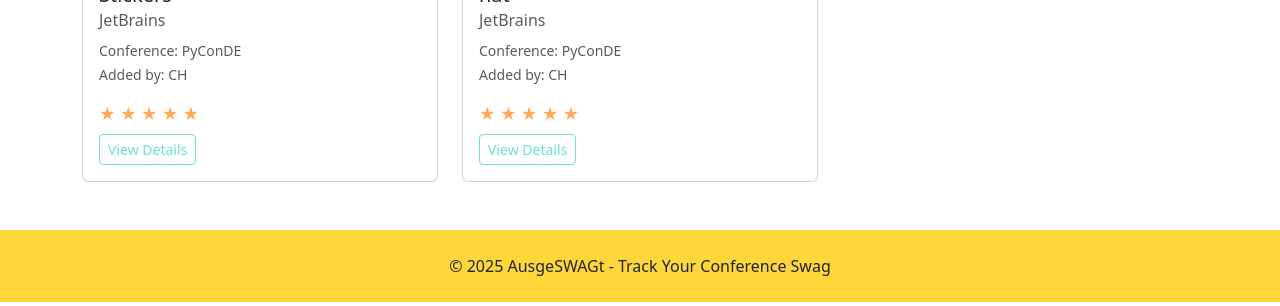
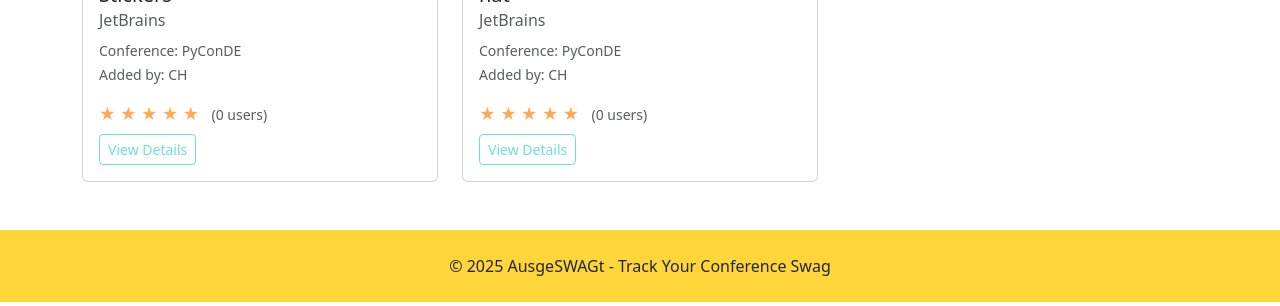
Before and after one commit to Cheukting/AusgeSWAGt, a Django app: page / in a window 1280 px wide. Shown: the part 558-864 px from the top of the page. Run offline with Django 5.2, Linux system fonts and the light colour scheme; data comes from the database, SQL or seed files in the repository; data that the repository does not hold is empty.

Commit message:
Add swag ratings count display on the home page
The change displays the total number of user ratings for each swag item on the home page. This provides users with more context about the popularity or feedback of each swag.

```diff
--- a/templates/swags/home.html
+++ b/templates/swags/home.html
@@ -51,6 +51,7 @@
                                     {% endwith %}
                                 {% endfor %}
                             {% endwith %}
+                            <small class="text-muted ms-2">({{ swag.ratings.count }} user{{ swag.ratings.count|pluralize }})</small>
                         </div>
                         <a href="{% url 'swag_detail' swag.pk %}" class="btn btn-sm btn-outline-primary">View Details</a>
                     </div>
```
